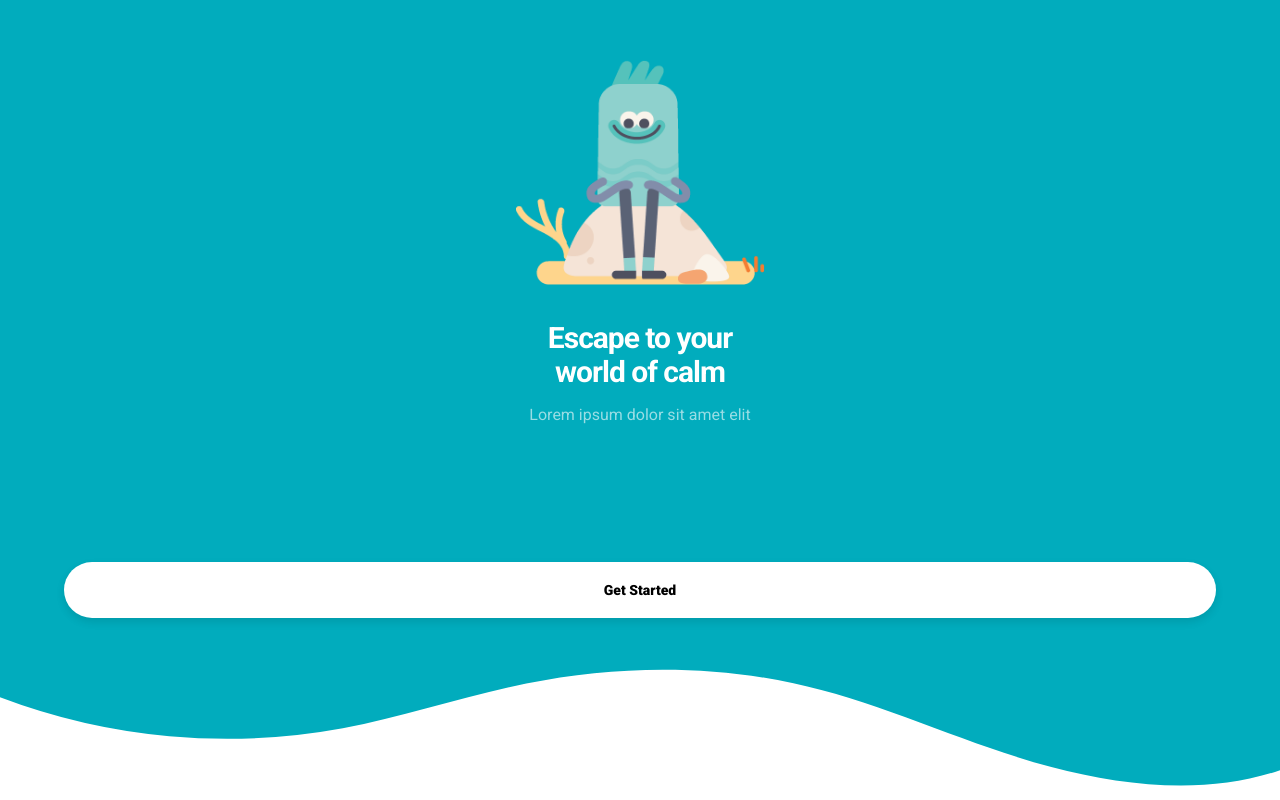
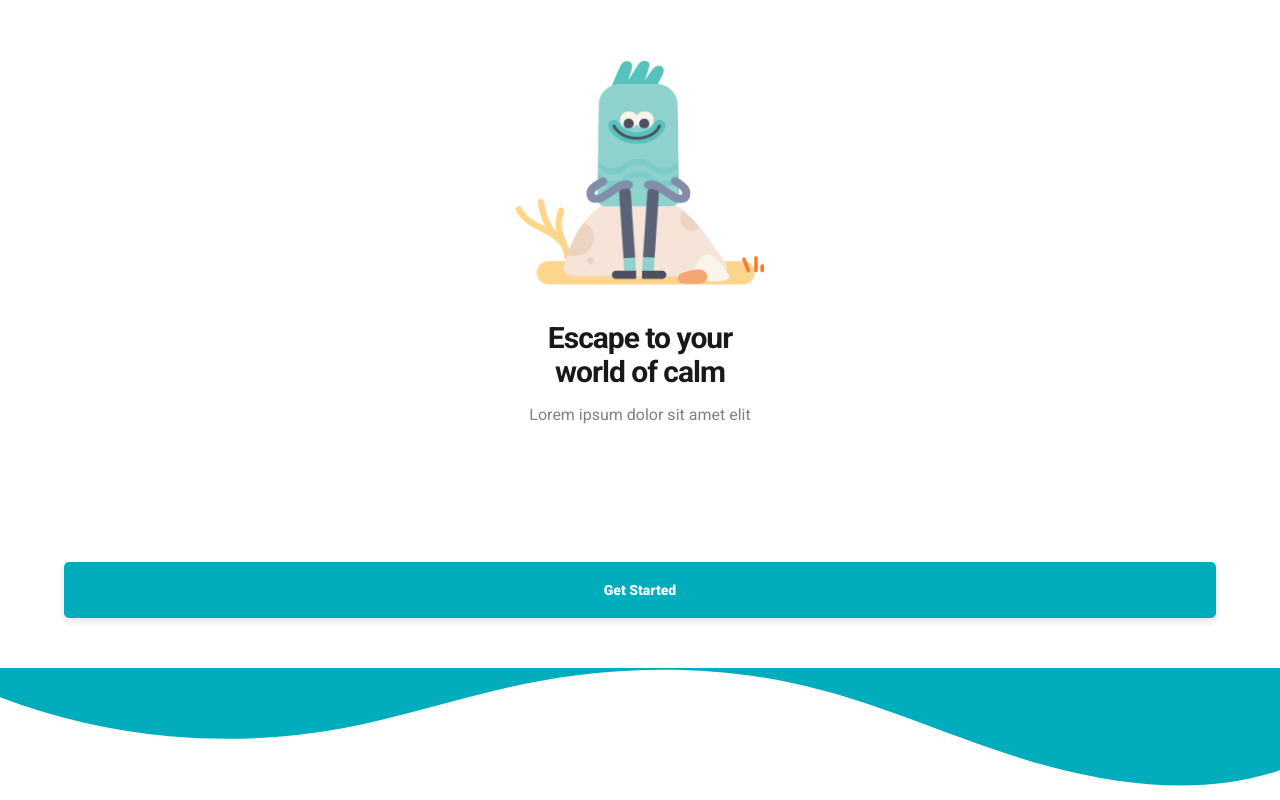
Before and after one commit to emmanuelojiji/better-days, a React (Create React App) app: page / in a window 1280 px wide. Shown: the part 132-932 px from the top of the page. Built offline with nearby package versions, Linux system fonts and the light colour scheme.

Commit message:
Landing Page Background changed to white

```diff
--- a/src/Pages/Landing.scss
+++ b/src/Pages/Landing.scss
@@ -6,7 +6,7 @@
 
 .billboard {
   height: 100vh;
-  background: $blue;
+  background: white;
   display: flex;
   flex-direction: column;
   align-items: center;
@@ -16,7 +16,7 @@
   text-align: center;
 
   h1 {
-    color: white;
+    color: #191919;
     font-size: 30px;
     text-align: center;
     margin-top: 20px;
@@ -24,7 +24,7 @@
   }
 
   p {
-    color: #99dde4;
+    color: grey;
     font-size: 16px;
   }
 
--- a/src/global.scss
+++ b/src/global.scss
@@ -7,15 +7,17 @@ p {
   transform: scale(1, 0.98);
 }
 
-h1,h2,h3{
+h1,
+h2,
+h3 {
   letter-spacing: -1px;
 }
 
-p{
+p {
   font-size: 15px;
 }
 
-a{
+a {
   cursor: pointer;
 }
 
@@ -25,19 +27,18 @@ a{
   padding-right: 5%;
 }
 
-
-  .button{
-    background: white;
+.button {
+  background: $blue;
   width: 100%;
-    color:black;
+  color: white;
   font-weight: 900;
   padding-top: 20px;
   padding-bottom: 20px;
   padding-left: 30px;
   padding-right: 30px;
-    border-radius: 1000px;
   text-align: center;
   font-size: 14px;
   display: block;
-    box-shadow: 0 4px 8px 0 rgba(0,0,0,0.1);
+  box-shadow: 0 4px 8px 0 rgba(0, 0, 0, 0.1);
+  border-radius: 5px;
 }
```
Lines whose indentation alone changed are shown as unchanged.
